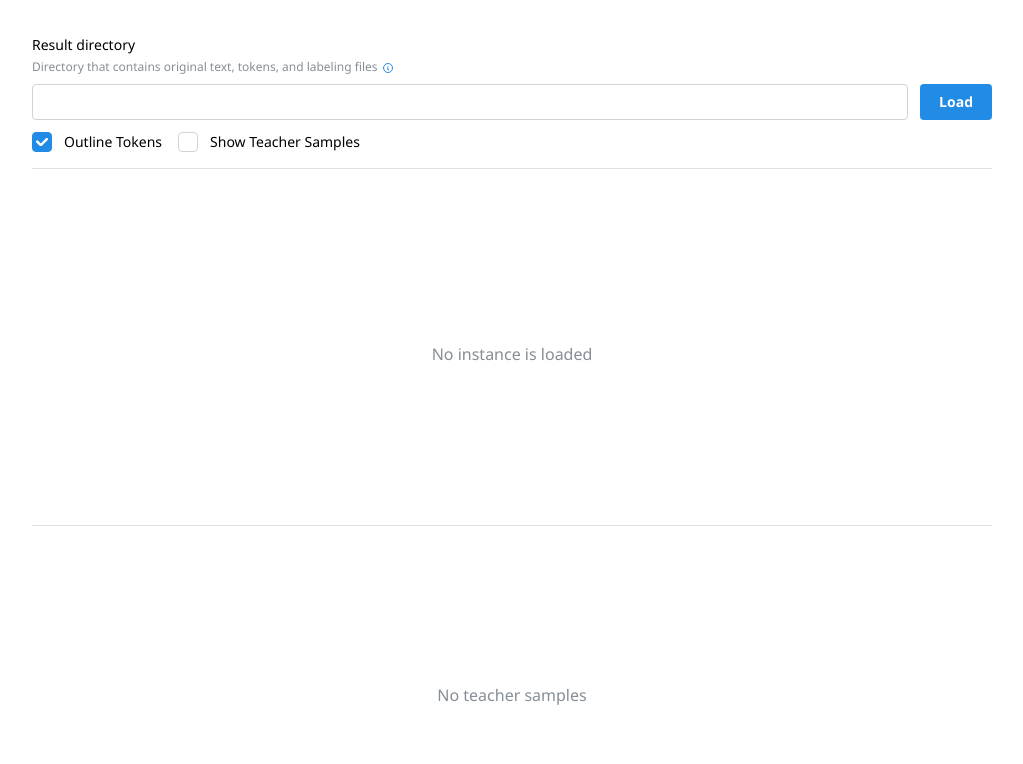
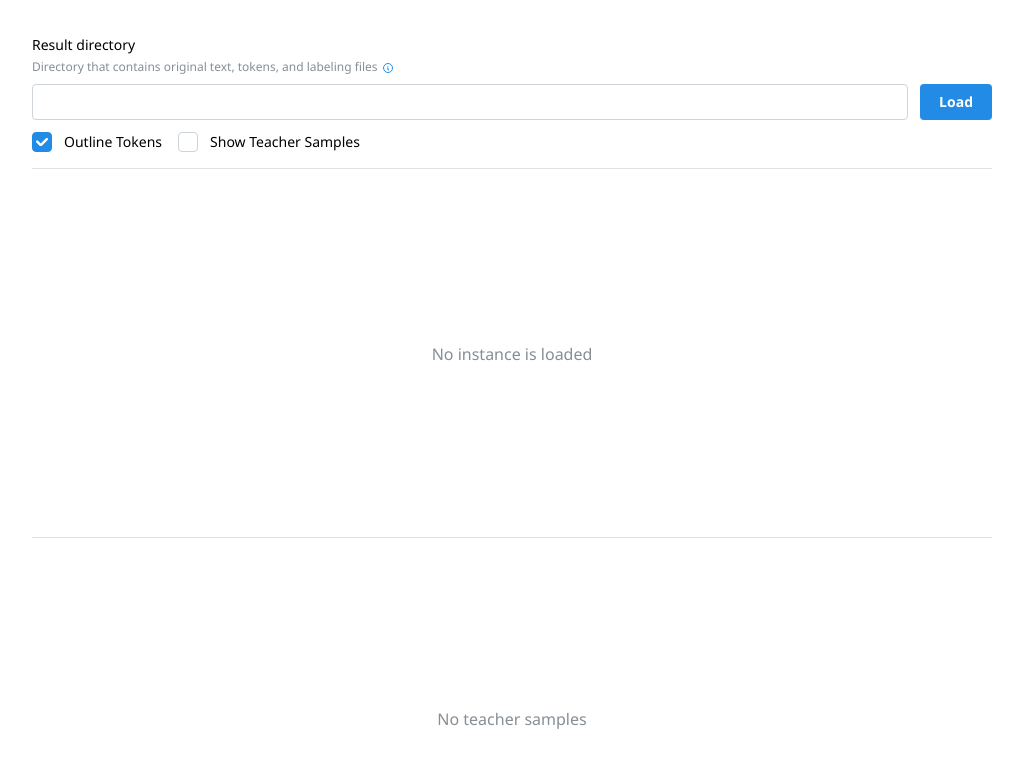
Before and after one commit to code-philia/text-alignment-maker, a React (Vite) app: page / in a window 1280 px wide. Shown: the top 764 px of the page, without its empty margins (128-1151 px from the left). Built offline with nearby package versions, Linux system fonts and the light colour scheme.

Commit message:
change padding of teacher sample area

```diff
--- a/src/components/feature.tsx
+++ b/src/components/feature.tsx
@@ -667,14 +667,14 @@ export function Feature() {
 
     const teacherSamplesArea = (
         <>
-            <Space h='lg'></Space>
+            <Space h='xl'></Space>
             <Divider></Divider>
-            <Space h='lg'></Space>
+            <Space h='xl'></Space>
             {
                 teacherSamplesForCurrentIndex
                     ?
                     <Container p='0 1em'>
-                        <Title order={4} style={{ padding: '0.3em 0' }}>Teacher Samples</Title>
+                        <Title order={4} style={{ padding: '0 0 0.3em' }}>Teacher Samples</Title>
                         {teacherSamplesDisplay}
                     </Container>
                     :
```
